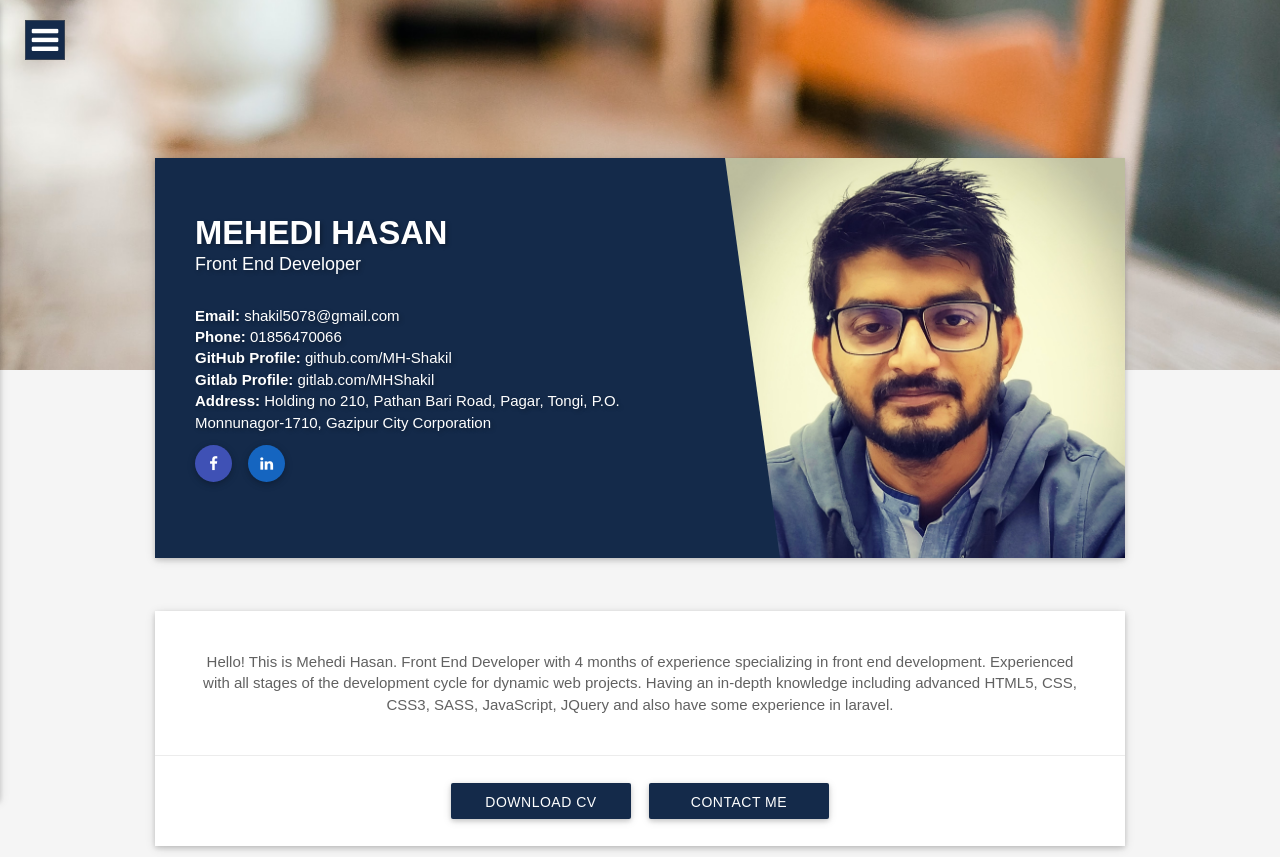
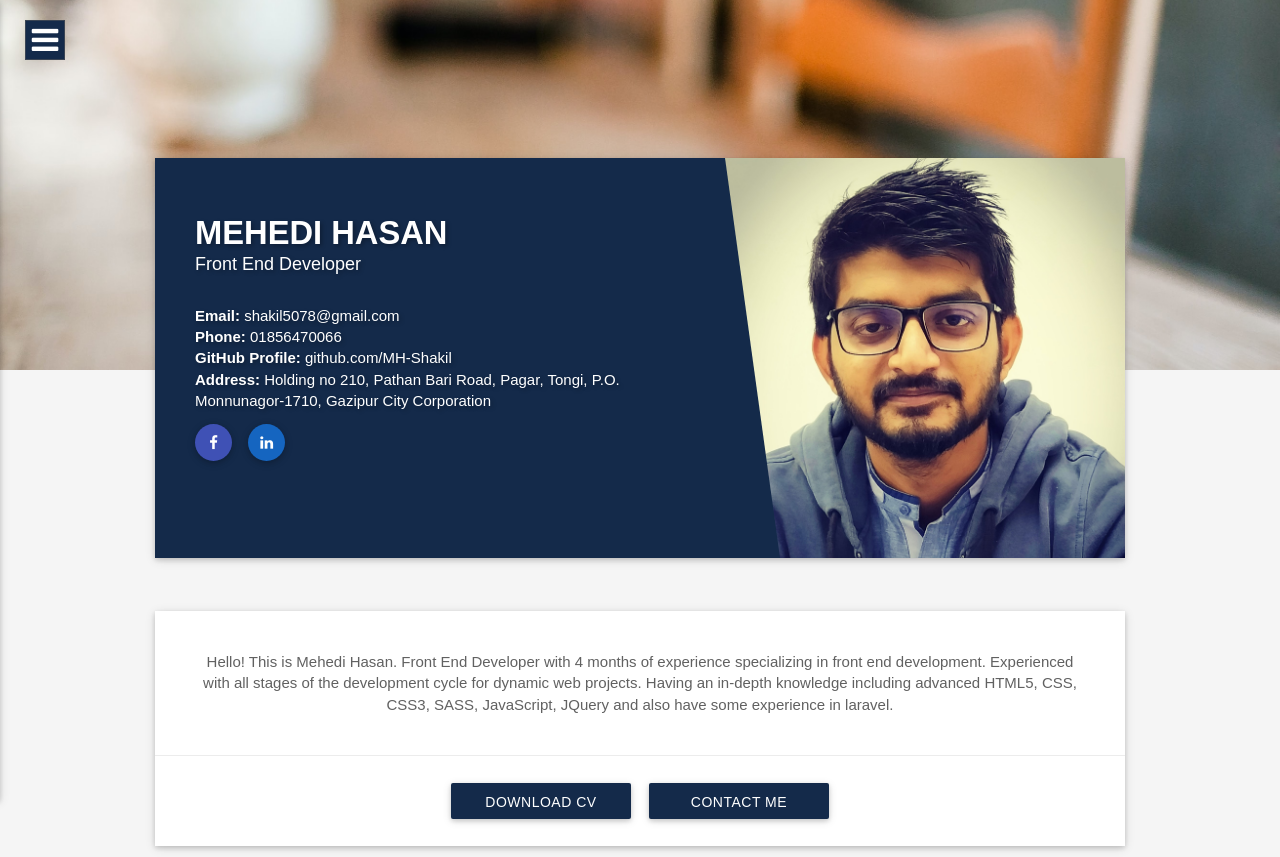
Before and after one commit to MH-Shakil/Mehedi-Hasan, a plain HTML site: page index.html in a window 1280 px wide. Shown: the top 857 px of the page. Drawn offline with Linux system fonts and the light colour scheme; a web font is replaced by a local one.

Commit message:
portfolio updated

```diff
--- a/index.html
+++ b/index.html
@@ -139,19 +139,6 @@
                           target="_blank"
                         >
                           github.com/MH-Shakil</a
-                        ></span
-                      >
-                    </div>
-
-                    <div class="info-list">
-                      Gitlab Profile:
-                      <span style="font-weight: 400">
-                        <a
-                          href="https://gitlab.com/MHShakil"
-                          style="color: white"
-                          target="_blank"
-                        >
-                          gitlab.com/MHShakil</a
                         ></span
                       >
                     </div>
```
